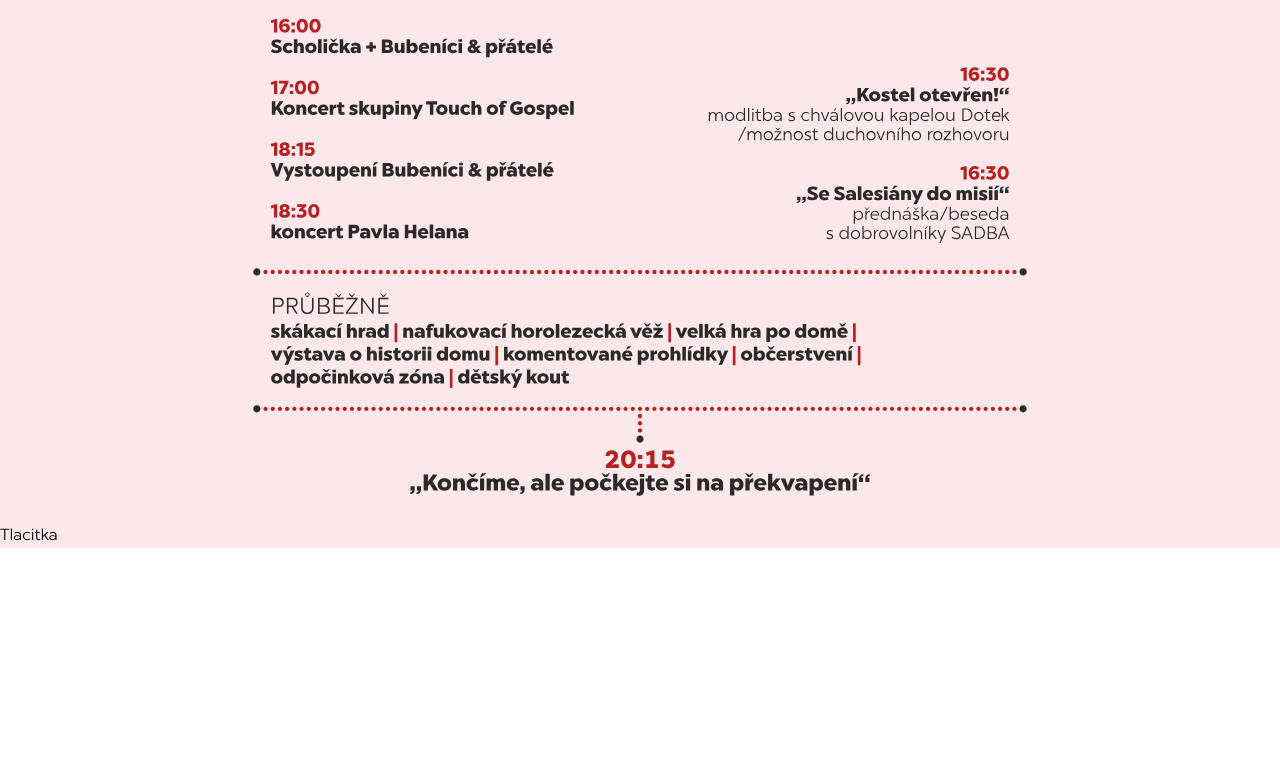
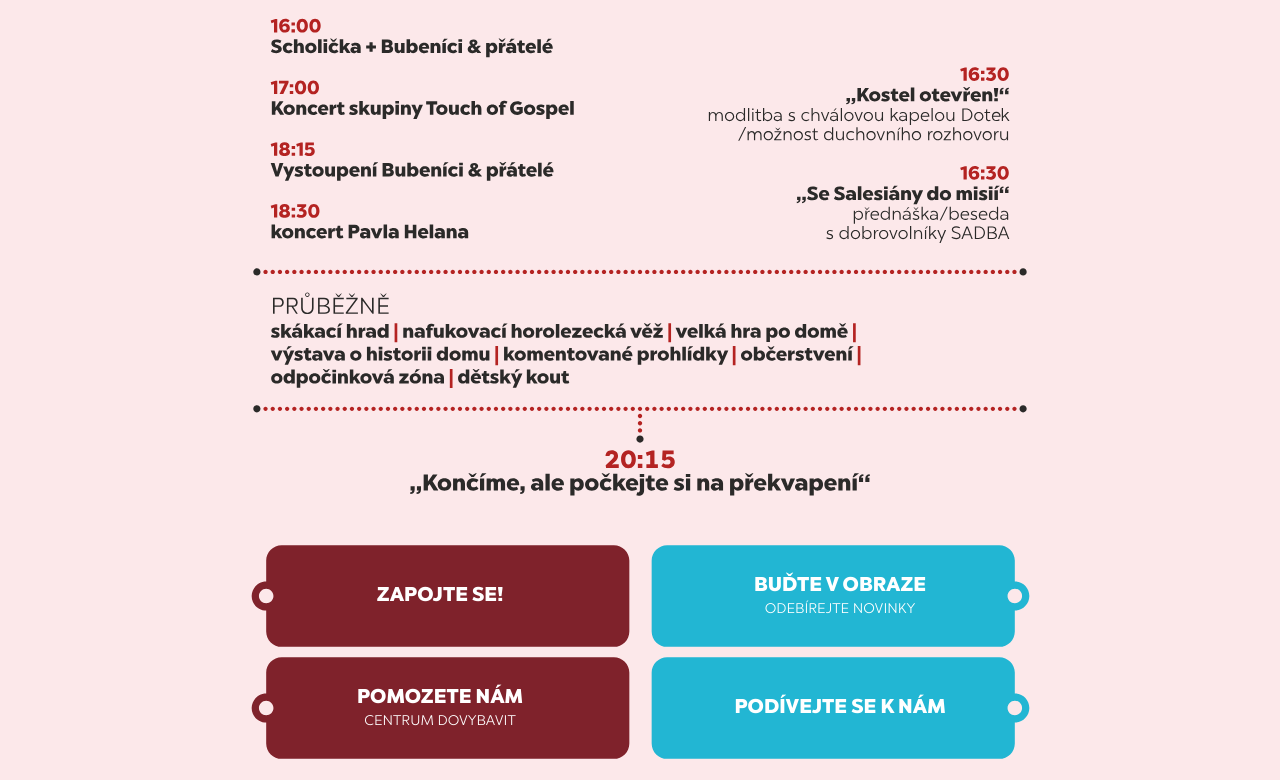
Before and after one commit to Salesiani-Pardubice/OteFEST, a Next.js app: page / in a window 1280 px wide. Shown: the part 1006-1786 px from the top of the page. Before the commit the page ends 1554 px from the top, so only its background shows below. Built offline with nearby package versions, Linux system fonts and the light colour scheme.

Commit message:
Add buttons

```diff
--- a/app/page.js
+++ b/app/page.js
@@ -1,9 +1,11 @@
+import ButtonBlue from "@/components/button-blue";
+import ButtonRed from "@/components/button-red";
 import HeaderLogo from "@/components/header-logo";
 import Strong from "@/components/strong";
 
 export default function Home() {
   return (
-    <main className="bg-[#FCE8EA] w-full min-h-[100vh]">
+    <main className="bg-[#FCE8EA] w-full min-h-[100vh] flex flex-col items-center justify-center">
       <header className="bg-[#DCF0F5] w-full min-h-20 flex flex-wrap items-center justify-center">
         <HeaderLogo
           svgPath={`assets/svg/logo_sdb.svg`}
@@ -73,8 +75,33 @@ export default function Home() {
           src="assets/svg/program_komplet.svg"
         />
       </div>
-      <div>
-        <h2>Tlacitka</h2>
+      <div className="grid grid-cols-2 max-w-[800px] w-[90vw] my-4">
+        <ButtonRed className="">
+          <p className="sm:text-base md:text-xl text-xs font-chronicaPro">
+            Zapojte se!
+          </p>
+        </ButtonRed>
+        <ButtonBlue>
+          <p className="sm:text-base text-xs md:text-xl font-chronicaPro">
+            Buďte v obraze
+          </p>
+          <span className="text-xs md:text-sm lowercase sm:uppercase">
+            odebírejte novinky
+          </span>
+        </ButtonBlue>
+        <ButtonRed>
+          <p className="sm:text-base text-xs md:text-xl font-chronicaPro">
+            pomozete nám
+          </p>
+          <span className="text-xs md:text-sm lowercase sm:uppercase">
+            centrum dovybavit
+          </span>
+        </ButtonRed>
+        <ButtonBlue>
+          <p className="sm:text-base text-xs md:text-xl font-chronicaPro">
+            Podívejte se k&nbsp;nám
+          </p>
+        </ButtonBlue>
       </div>
     </main>
   );
--- /dev/null
+++ b/components/button-blue.js
@@ -0,0 +1,9 @@
+export default function ButtonBlue({ children, className }) {
+  return (
+    <div
+      className={`${className} bg-[url('/assets/svg/odkaz_modry.svg')] bg-center bg-contain bg-no-repeat p-8 text-white w-50 uppercase flex flex-col items-center justify-center`}
+    >
+      {children}
+    </div>
+  );
+}
--- /dev/null
+++ b/components/button-red.js
@@ -0,0 +1,9 @@
+export default function ButtonRed({ children, className }) {
+  return (
+    <div
+      className={`${className} bg-[url('/assets/svg/odkaz_vinovy.svg')] bg-center bg-contain bg-no-repeat p-8 text-white w-50 uppercase flex flex-col items-center justify-center`}
+    >
+      {children}
+    </div>
+  );
+}
```
